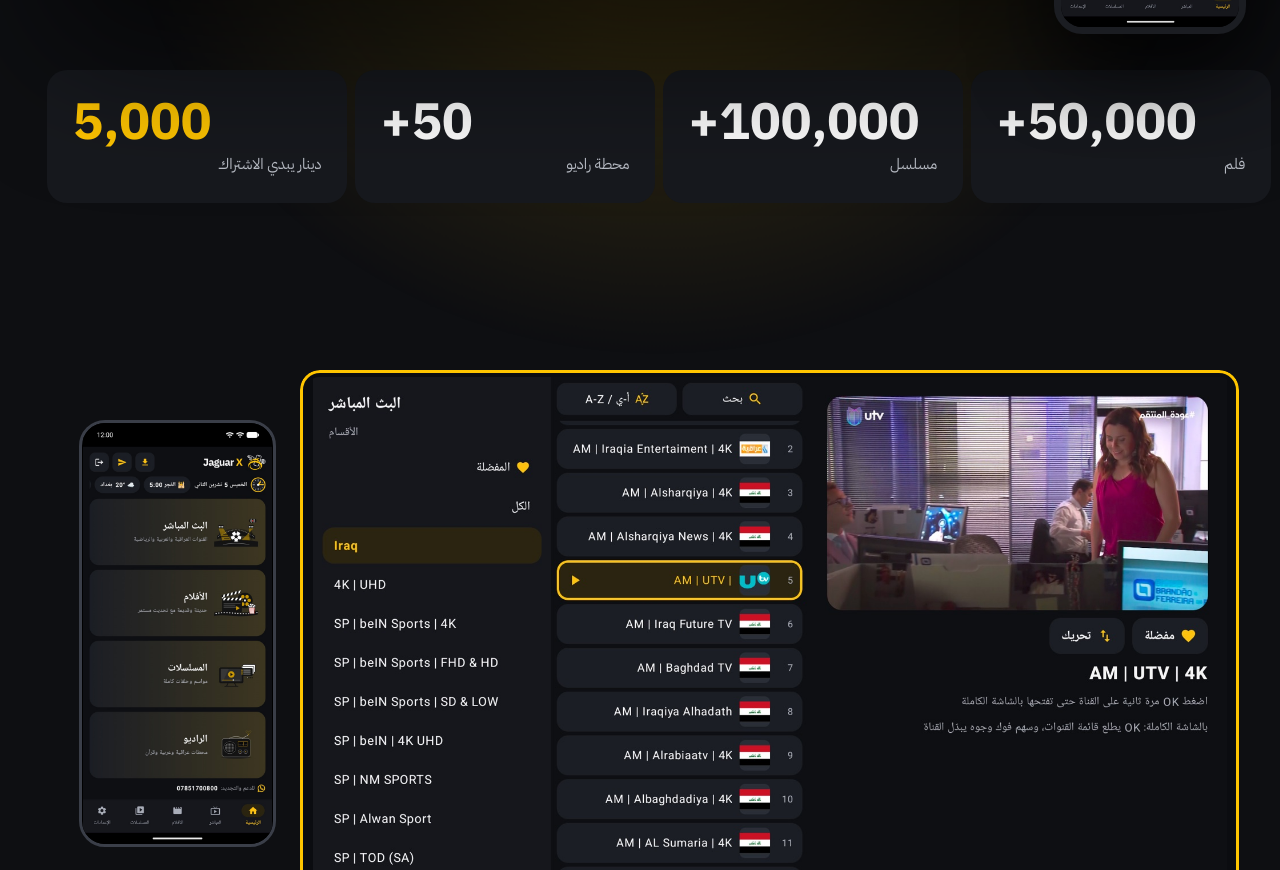
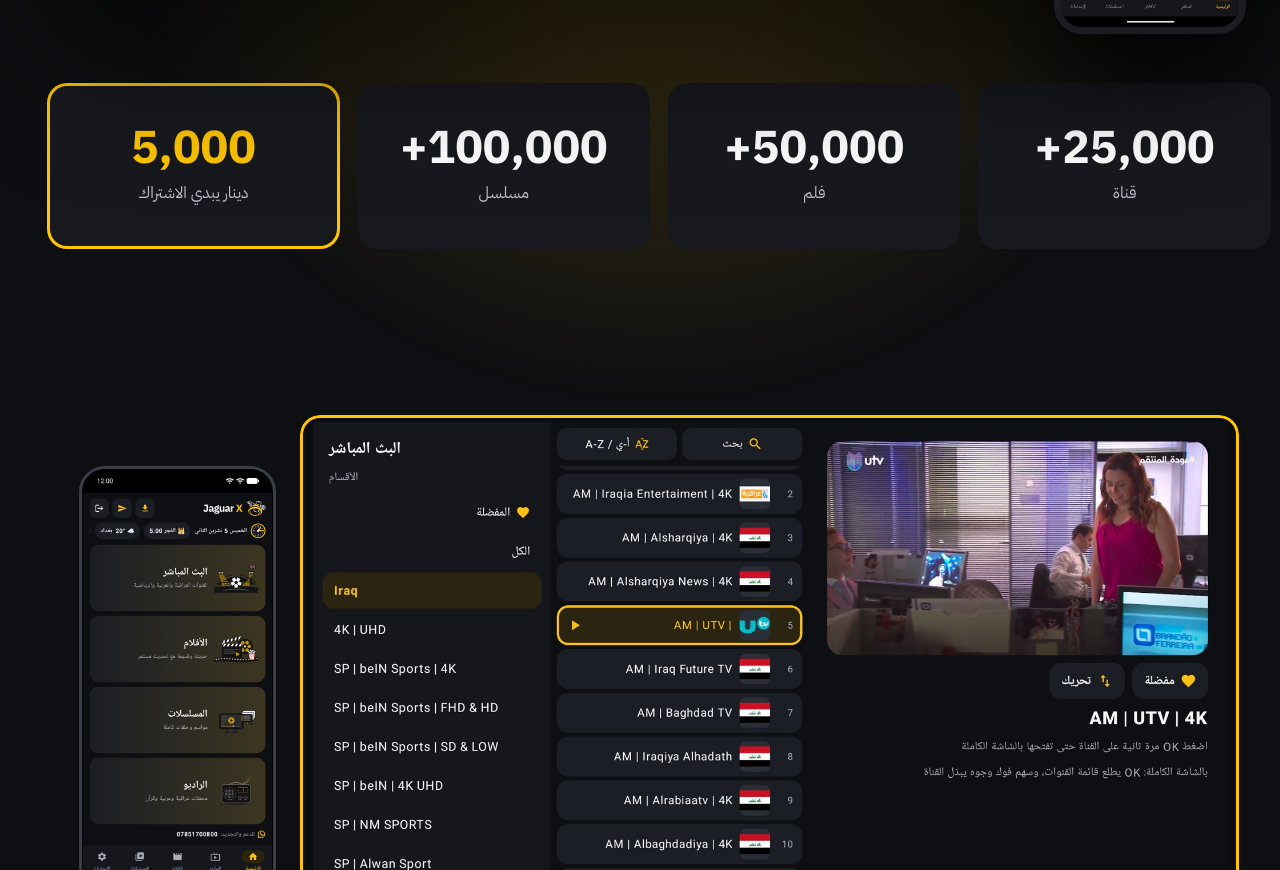
Before and after one commit to maythm91mk-droid/jaguar-x-public, a plain HTML site: page v2.html in a window 1280 px wide. Shown: the part 1502-2372 px from the top of the page. Drawn offline with Linux system fonts and the light colour scheme.

Commit message:
v2 preview: channels/films/series/price stats, equal cards
Co-Authored-By: Claude Opus 5.5 <noreply@anthropic.com>

```diff
--- a/v2.html
+++ b/v2.html
@@ -81,11 +81,12 @@ h3{font-size:var(--s-m);font-weight:600;line-height:1.3}
 .hph{position:absolute;inset-inline-start:max(2%,calc(50% - 640px));bottom:-6%;width:clamp(110px,15vw,210px);aspect-ratio:9/19.5;border-radius:28px;overflow:hidden;border:7px solid #1b1d22;background:#000;
   box-shadow:0 30px 80px rgba(0,0,0,.7);transform:translateY(var(--py,40px))}
 .hph img{width:100%;height:100%;object-fit:cover;object-position:50% 0}
-.stats{display:grid;grid-template-columns:repeat(4,minmax(0,1fr));gap:8px;max-width:1240px;margin:clamp(56px,6vw,96px) auto 0;text-align:start}
-.stats div{background:var(--step);border-radius:var(--r);padding:clamp(18px,2vw,28px)}
-.stats b{display:block;font-size:clamp(34px,4vw,64px);font-weight:700;line-height:1.05;direction:ltr;text-align:start;font-variant-numeric:tabular-nums}
-.stats div:last-child b{color:var(--y)}
-.stats span{color:var(--muted);font-size:var(--s-s)}
+.stats{display:grid;grid-template-columns:repeat(4,minmax(0,1fr));gap:clamp(12px,1.4vw,20px);max-width:1240px;margin:clamp(64px,7vw,112px) auto 0}
+.stats div{display:flex;flex-direction:column;align-items:center;justify-content:center;gap:10px;text-align:center;min-height:clamp(150px,13vw,200px);background:var(--step);border-radius:var(--r);padding:clamp(20px,2.4vw,36px) 12px}
+.stats b{display:block;font-size:clamp(34px,3.6vw,58px);font-weight:700;line-height:1;direction:ltr;font-variant-numeric:tabular-nums;white-space:nowrap}
+.stats span{color:var(--muted);font-size:clamp(15px,1.25vw,18px)}
+.stats .price-card{box-shadow:inset 0 0 0 var(--ring) var(--y)}
+.stats .price-card b{color:var(--y)}
 
 /* v2: label above each section title */
 .eye{display:inline-flex;align-items:center;gap:8px;font-size:var(--s-s);font-weight:600;color:var(--y);margin-block-end:12px}
@@ -326,7 +327,9 @@ h3{font-size:var(--s-m);font-weight:600;line-height:1.3}
   .card{gap:16px}
   .card h1{font-size:clamp(34px,10vw,44px);line-height:1.3}
   .hph{width:28%;bottom:-10%;border-width:5px;border-radius:18px}
-  .stats{grid-template-columns:repeat(2,minmax(0,1fr));gap:6px}
+  .stats{grid-template-columns:repeat(2,minmax(0,1fr));gap:10px}
+  .stats div{min-height:128px}
+  .stats b{font-size:clamp(28px,8.6vw,36px)}
   .pick h2{margin-block-end:14px}
   .names button{font-size:18px;padding:8px 14px}
   .pad button{width:52px;height:52px}
@@ -411,10 +414,10 @@ h3{font-size:var(--s-m);font-weight:600;line-height:1.3}
   <div class="hph" id="hph"><img src="img/ph-01-home.jpg" alt="Jaguar X على الموبايل"></div>
   </div>
   <div class="stats" id="stats">
-    <div class="rv"><b data-n="50000" data-sep data-plus>+50,000</b><span>فلم</span></div>
-    <div class="rv" style="--d:70ms"><b data-n="100000" data-sep data-plus>+100,000</b><span>مسلسل</span></div>
-    <div class="rv" style="--d:140ms"><b data-n="50" data-plus>+50</b><span>محطة راديو</span></div>
-    <div class="rv" style="--d:210ms"><b data-n="5000" data-sep>5,000</b><span>دينار يبدي الاشتراك</span></div>
+    <div class="rv"><b data-n="25000" data-sep data-plus>+25,000</b><span>قناة</span></div>
+    <div class="rv" style="--d:70ms"><b data-n="50000" data-sep data-plus>+50,000</b><span>فلم</span></div>
+    <div class="rv" style="--d:140ms"><b data-n="100000" data-sep data-plus>+100,000</b><span>مسلسل</span></div>
+    <div class="rv price-card" style="--d:210ms"><b data-n="5000" data-sep>5,000</b><span>دينار يبدي الاشتراك</span></div>
   </div>
 </section>
 
```
